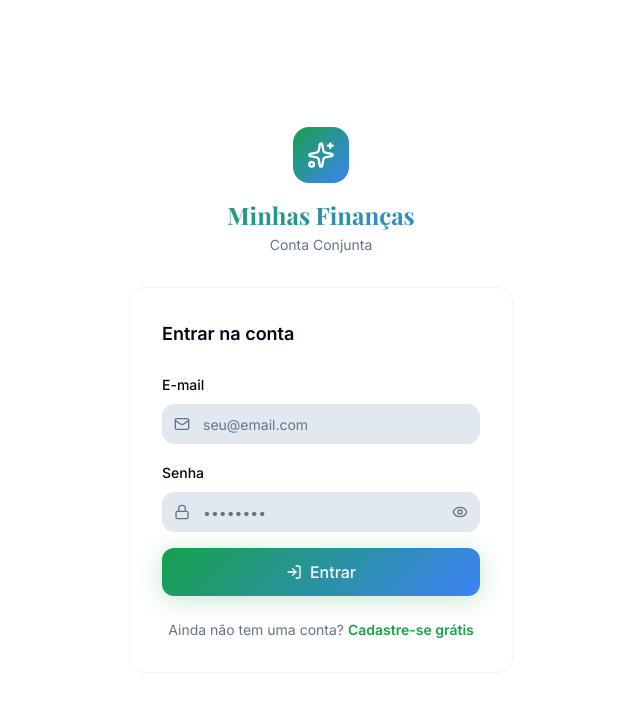
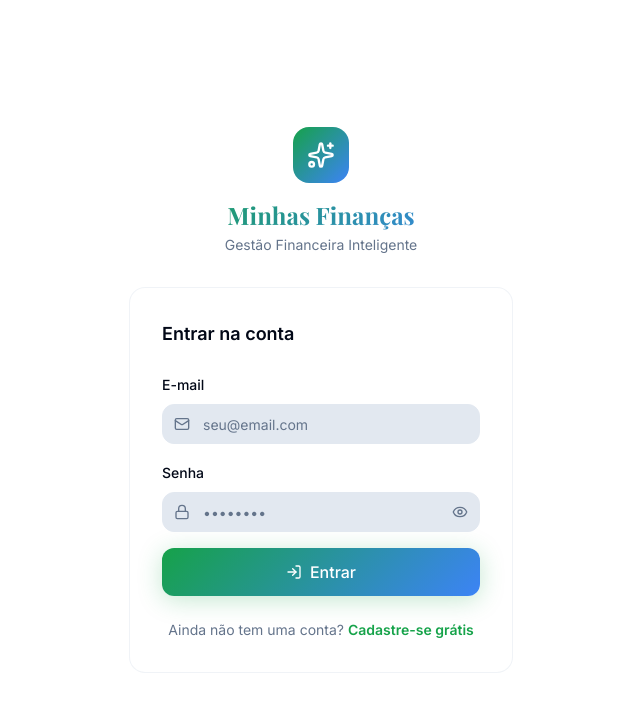
Before and after one commit to Doughet95/studio-bella-scheduler, a Next.js app: page /login in a window 1280 px wide. Shown: the top 712 px of the page, without its empty margins (319-959 px from the left). Built offline with nearby package versions, Linux system fonts and the light colour scheme; a web font is replaced by a local one.

Commit message:
style: remove hardcoded 'Conta Conjunta' text

```diff
--- a/src/app/login/page.tsx
+++ b/src/app/login/page.tsx
@@ -60,7 +60,7 @@ export default function LoginPage() {
             <Sparkles className="w-7 h-7 text-white" />
           </div>
           <h1 className="font-display text-2xl font-bold text-gradient">Minhas Finanças</h1>
-          <p className="text-muted-foreground text-sm mt-1">Conta Conjunta</p>
+          <p className="text-muted-foreground text-sm mt-1">Gestão Financeira Inteligente</p>
         </div>
 
         {/* Form */}
--- a/src/components/layout/dashboard-sidebar.tsx
+++ b/src/components/layout/dashboard-sidebar.tsx
@@ -39,7 +39,7 @@ export function DashboardSidebar({ user }: DashboardSidebarProps) {
           </div>
           <div>
             <p className="font-display font-bold text-sm text-gradient leading-tight">{user?.name || 'Minhas Finanças'}</p>
-            <p className="text-[10px] text-muted-foreground capitalize">Conta Conjunta</p>
+            <p className="text-[10px] text-muted-foreground capitalize">Controle Financeiro</p>
           </div>
         </Link>
       </div>
```
